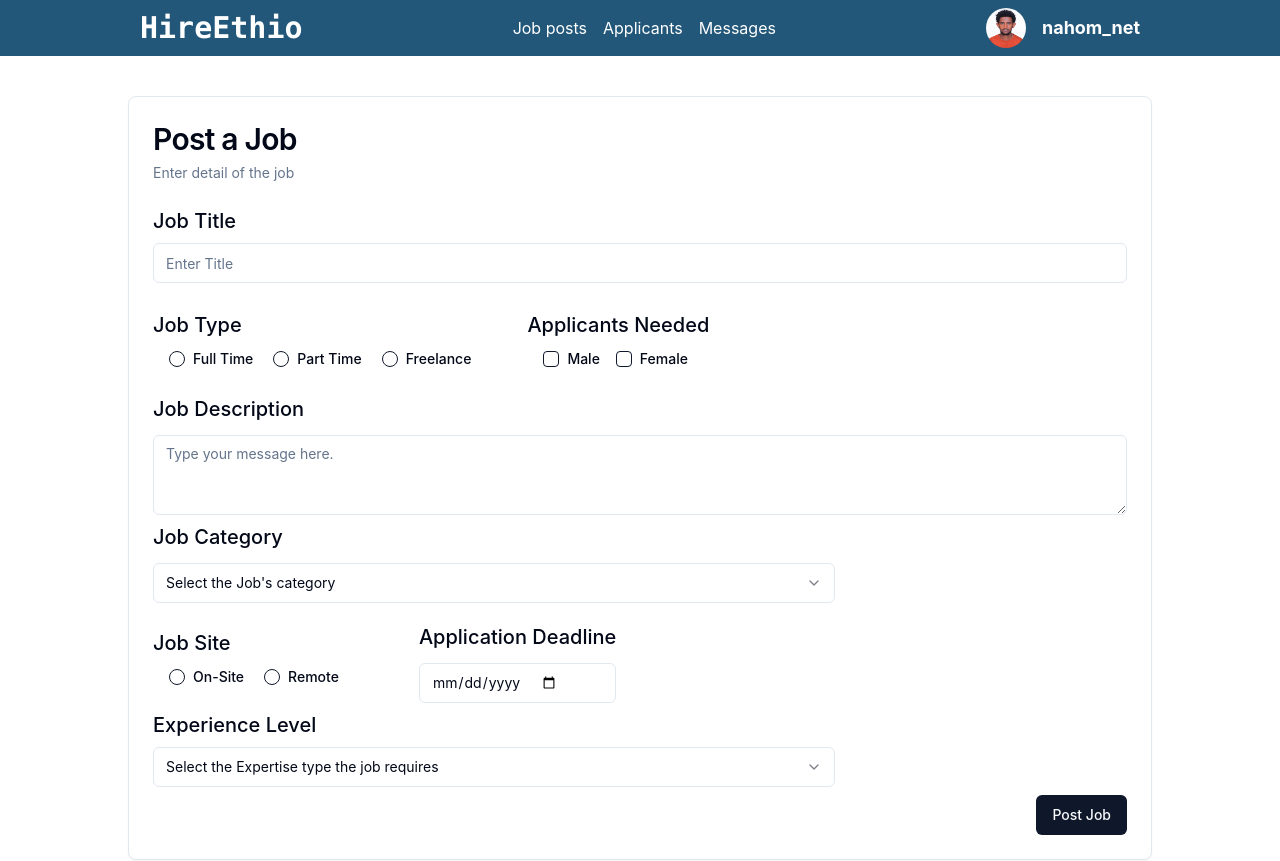
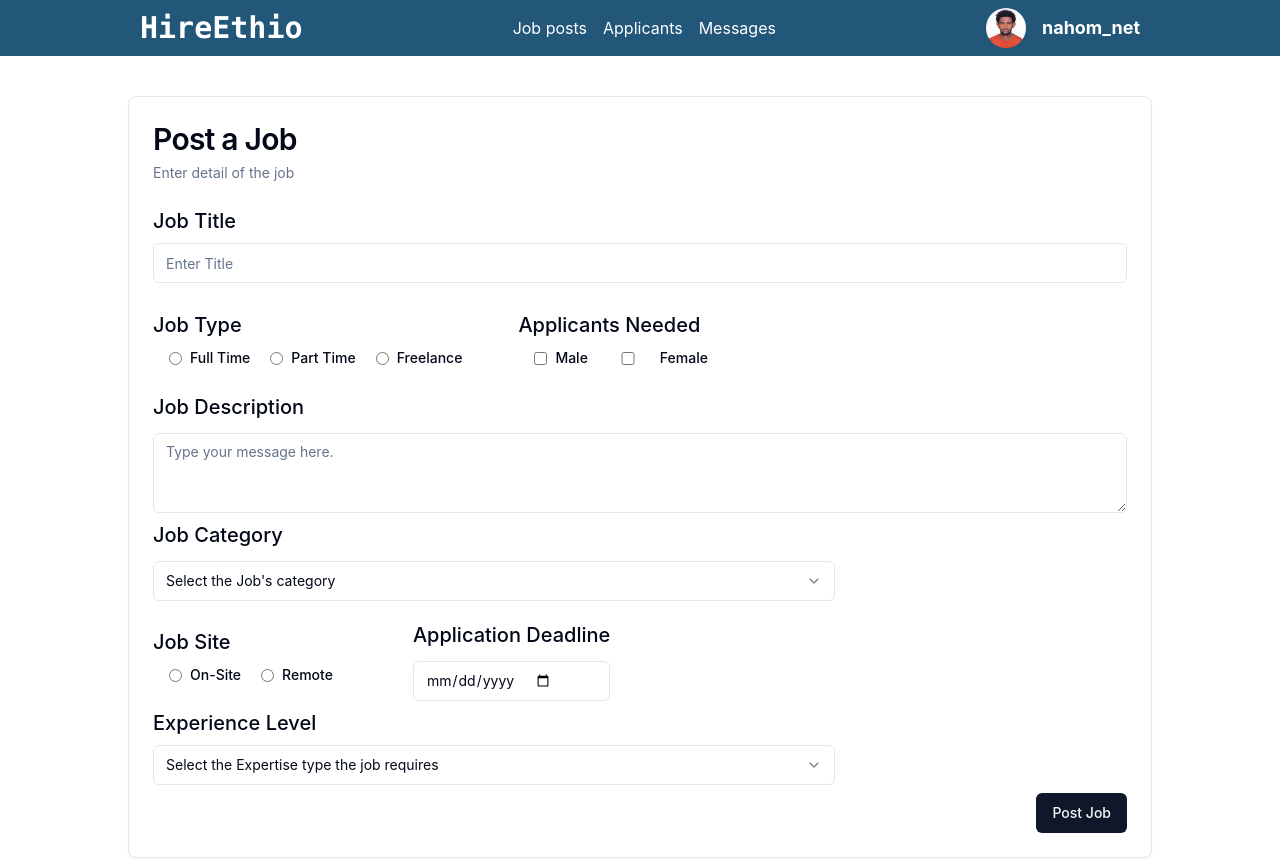
Before and after one commit to netnaho/HireEthio, a React (Vite) app in the folder client/: page /postjob in a window 1280 px wide. Shown: the top 861 px of the page. Built offline with nearby package versions, Linux system fonts and the light colour scheme.

Commit message:
minoring

```diff
--- a/client/src/pages/PostJob.jsx
+++ b/client/src/pages/PostJob.jsx
@@ -46,10 +46,10 @@ const PostJob = () => {
     };
 
     const handleApplicantsNeeded = (event) => {
-        const { name, checked } = event.target;
+        const { value, checked } = event.target;
         setApplicantsNeeded((prevValues) => ({
             ...prevValues,
-            [name]: checked,
+            [value]: checked,
         }));
     };
 
@@ -117,24 +117,43 @@ const PostJob = () => {
                                 <Label className="text-xl" htmlFor="job-type">
                                     Job Type
                                 </Label>
-                                <RadioGroup
+                                <div
                                     className="flex gap-x-5 pl-4"
-                                    value={jobType}
+
                                     onChange={handleJobType}
                                 >
                                     <div className="flex items-center gap-x-2">
-                                        <RadioGroupItem value="fulltime" id="r1" />
+                                        <input
+                                            type="radio"
+                                            value="Full Time"
+                                            id="r1"
+                                            name="type"
+                                            checked = {jobType === "Full Time"}
+                                            onChange={handleJobType} />
                                         <Label htmlFor="r1">Full Time</Label>
                                     </div>
                                     <div className="flex items-center gap-x-2">
-                                        <RadioGroupItem value="parttime" id="r2" />
+                                        <input
+                                            type="radio"
+                                            value="Part Time"
+                                            id="r2"
+                                            name="type"
+                                            checked = {jobType === "Part Time"}
+                                            onChange={handleJobType} />
                                         <Label htmlFor="r2">Part Time</Label>
                                     </div>
                                     <div className="flex items-center gap-x-2">
-                                        <RadioGroupItem value="freelance" id="r3" />
+                                        <input
+                                            type="radio"
+                                            value="Freelance"
+                                            id="r3"
+                                            name="type"
+                                            checked = {jobType === "Freelance"}
+                                            onChange={handleJobType}
+                                            className="" />
                                         <Label htmlFor="r3">Freelance</Label>
                                     </div>
-                                </RadioGroup>
+                                </div>
                             </div>
                             <div className="grid gap-y-3">
                                 <Label className="text-xl" htmlFor="applicants">
@@ -142,15 +161,18 @@ const PostJob = () => {
                                 </Label>
                                 <div className="flex gap-x-4 pl-4">
                                     <div className="flex gap-x-2 items-center">
-                                        <Checkbox id="male"
+                                        <input type="checkbox" id="male"
                                             name="male"
+                                            value="male"
                                             checked={applicantsNeeded.male || false}
                                             onChange={handleApplicantsNeeded} />
                                         <Label htmlFor="male">Male</Label>
                                     </div>
                                     <div className="flex gap-x-2 items-center">
-                                        <Checkbox id="female"
+                                        <input type="checkbox" id="female"
                                             name="female"
+                                            value="female"
+                                            className="w-12"
                                             checked={applicantsNeeded.female || false}
                                             onChange={handleApplicantsNeeded} />
                                         <Label htmlFor="female">Female</Label>
@@ -190,20 +212,31 @@ const PostJob = () => {
                                 <Label className="text-xl" htmlFor="job-type">
                                     Job Site
                                 </Label>
-                                <RadioGroup
-                                    className="flex gap-x-5 pl-4"
-                                    value={jobSite}
-                                    onChange={handleJobSite}
-                                >
+                                <div
+                                    className="flex gap-x-5 pl-4">
                                     <div className="flex items-center gap-x-2">
-                                        <RadioGroupItem value="on-site" id="onsite" />
+                                        <input
+                                            type="radio"
+                                            value="On-Site"
+                                            id="onsite"
+                                            name="site"
+                                            checked = {jobSite === "On-Site"}
+                                            onChange={handleJobSite}
+                                            className="" />
                                         <Label htmlFor="onsite">On-Site</Label>
                                     </div>
                                     <div className="flex items-center gap-x-2">
-                                        <RadioGroupItem value="Remote" id="remote" />
+                                        <input
+                                            type="radio"
+                                            value="Remote"
+                                            id="remote"
+                                            name="site"
+                                            checked = {jobSite === "Remote"}
+                                            onChange={handleJobSite}
+                                            className="" />
                                         <Label htmlFor="remote">Remote</Label>
                                     </div>
-                                </RadioGroup>
+                                </div>
                             </div>
                             <div className="grid mt-3 gap-y-3">
                                 <Label className="text-xl" htmlFor="date">
```
